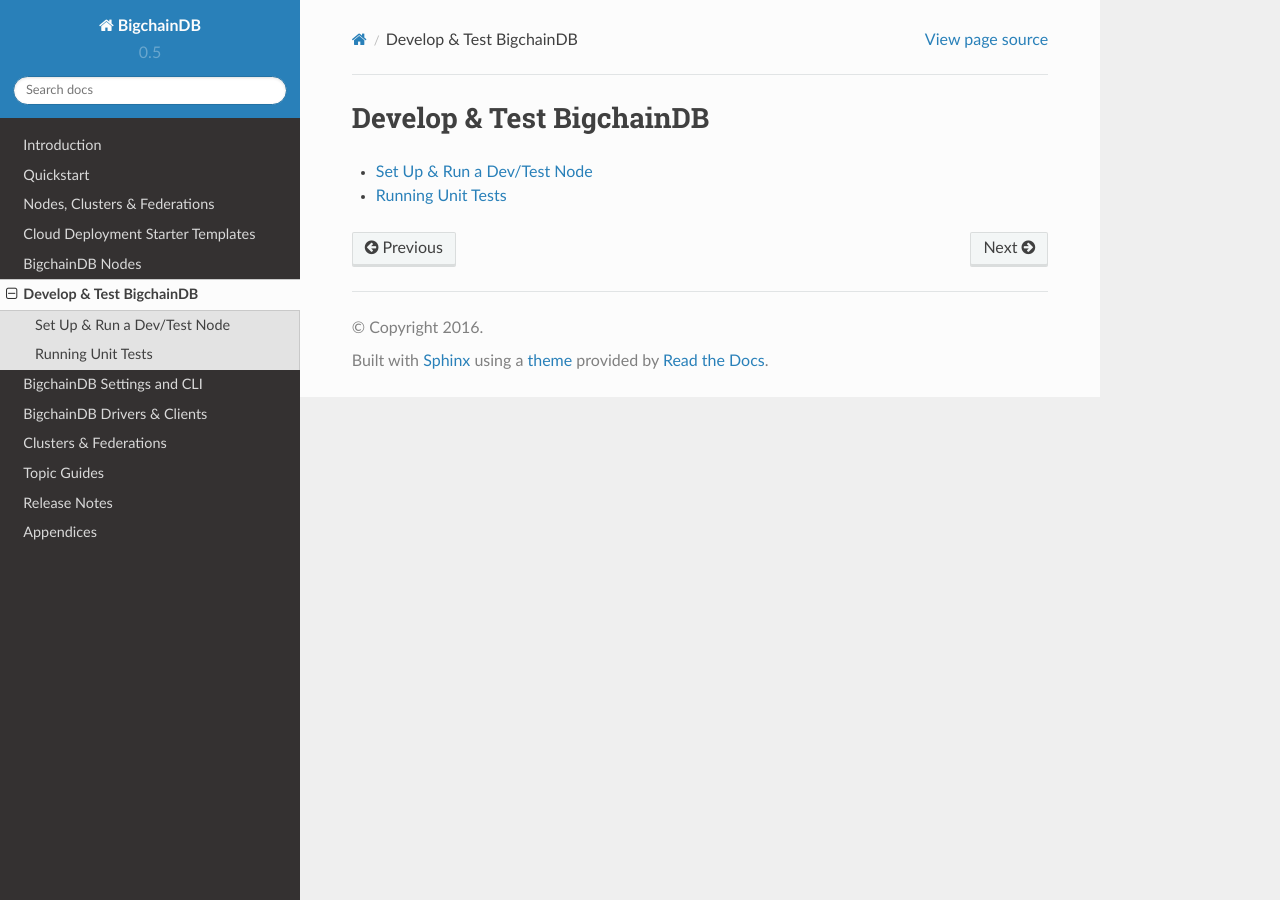
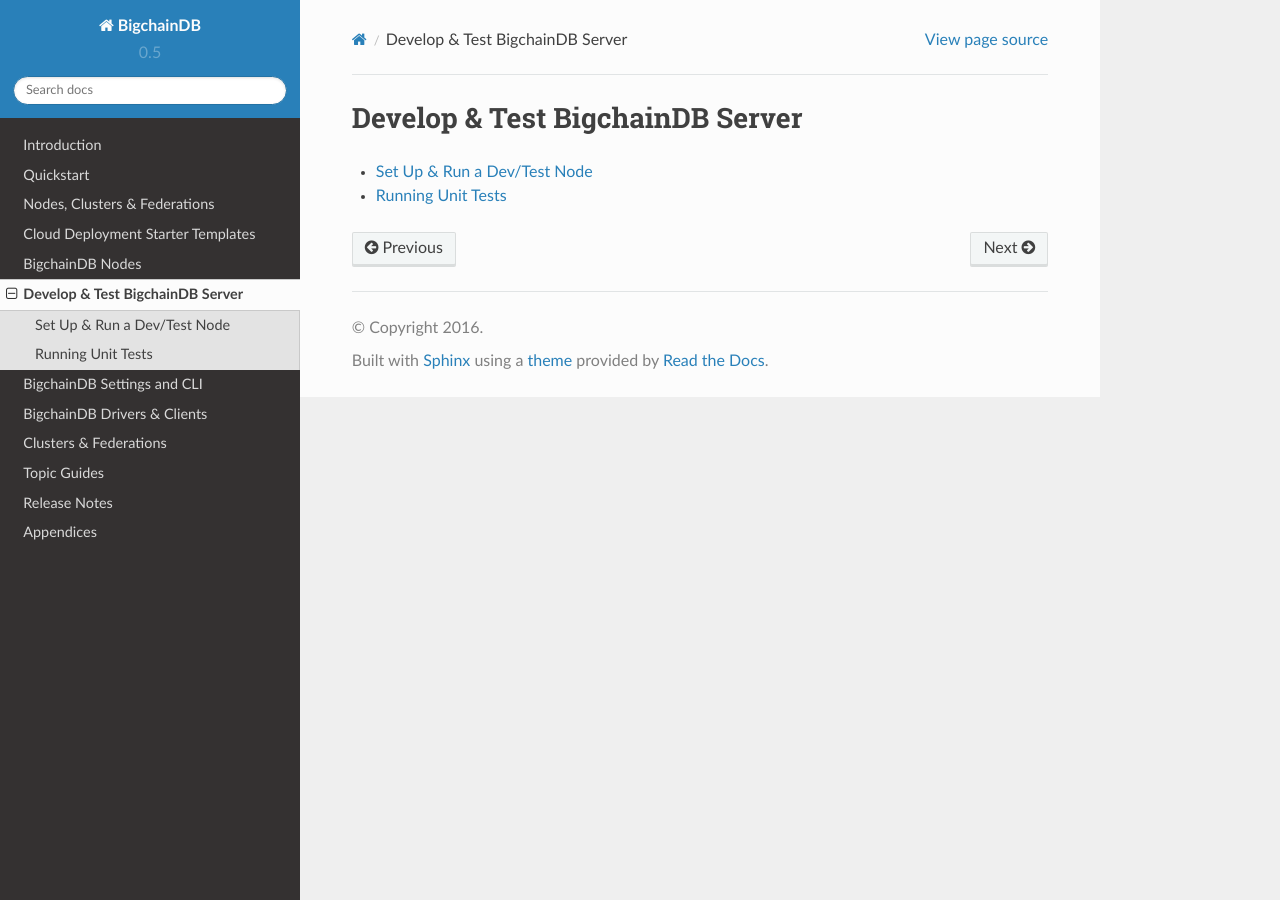
Before and after one commit to bigchaindb/bigchaindb, a Sphinx documentation site: the page built from docs/source/dev-and-test/index.rst, in a window 1280 px wide. Built offline with Sphinx 7.4.7 and the Read the Docs theme 2.0.0, drawn with Linux system fonts in a browser that asks for light colours; some of the changed lines change nothing that is shown.

Commit message:
docs: renamed section to Develop & Test BigchainDB Server

```diff
--- a/docs/source/dev-and-test/index.rst
+++ b/docs/source/dev-and-test/index.rst
@@ -1,8 +1,5 @@
-.. You can adapt this file completely to your liking, but it should at least
-   contain the root `toctree` directive.
-
-Develop & Test BigchainDB
-=========================
+Develop & Test BigchainDB Server
+================================
 
 .. toctree::
    :maxdepth: 1
```
